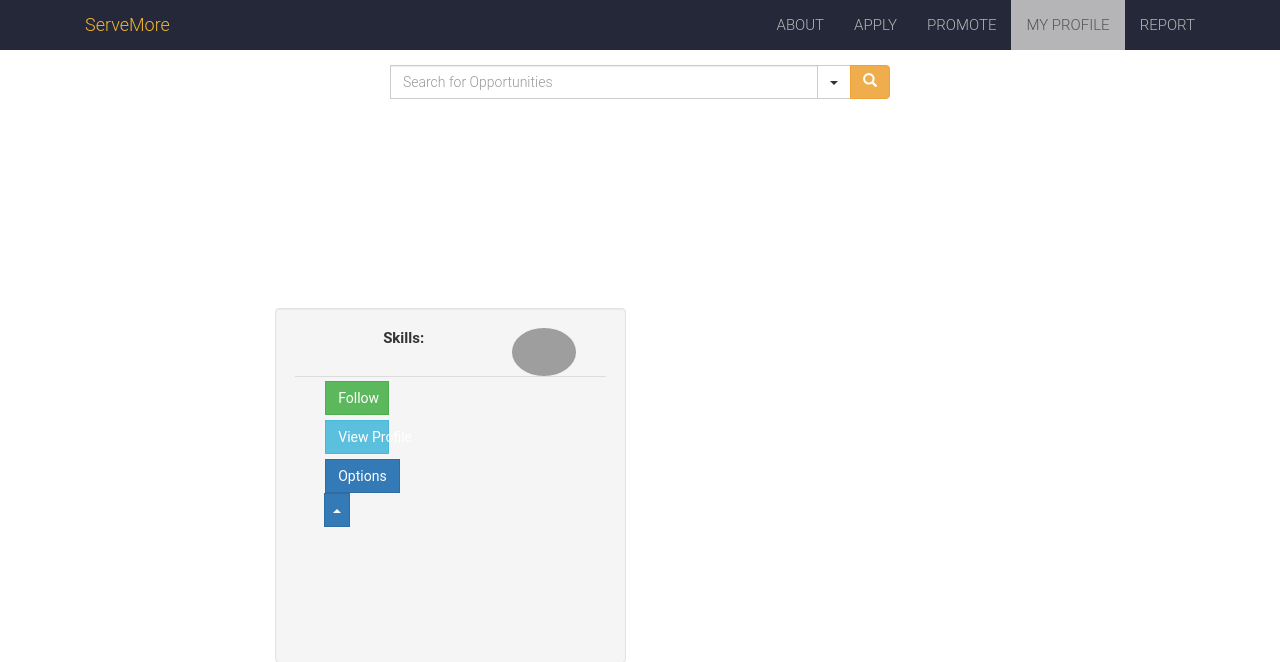
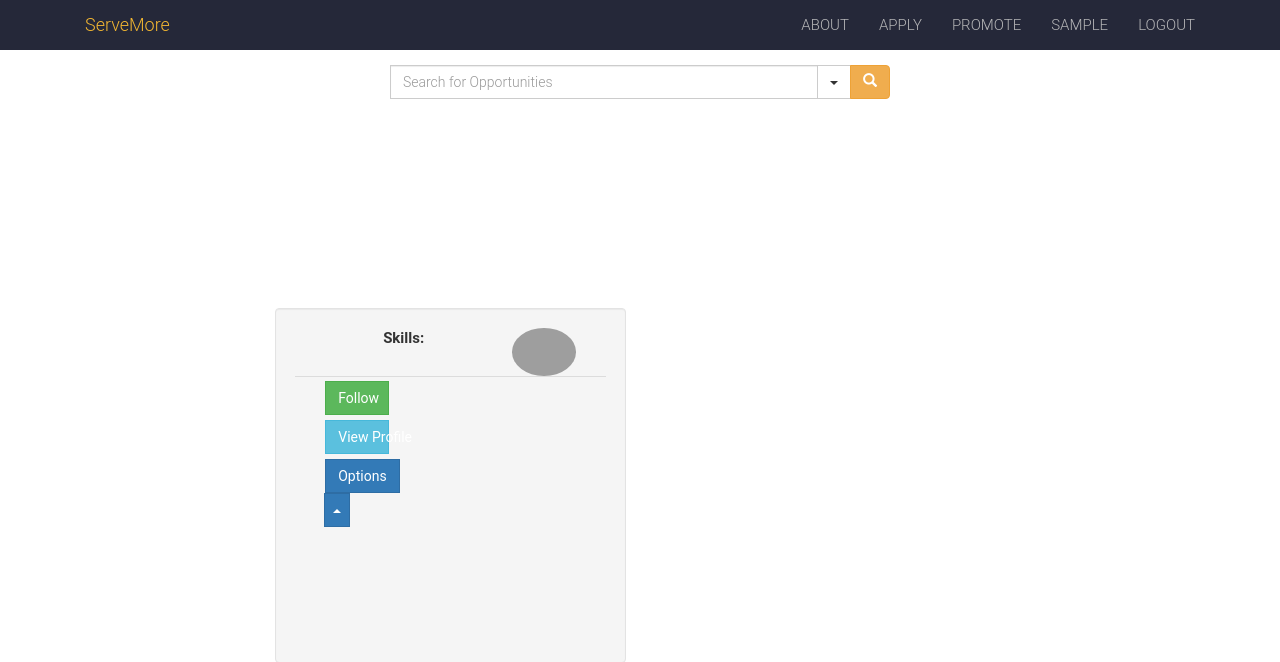
Before and after one commit to NoahWessel/serveMore, a PHP site: page /profile.php in a window 1280 px wide. Shown: the top 662 px of the page. Run offline with PHP 8.4, Linux system fonts and the light colour scheme; the visitor is signed in with stand-in values (Sample User, id 1); data that the repository does not hold is empty; some libraries are stand-ins or nearby versions; grey boxes are pictures that could not be loaded.

Commit message:
dynamic navbar

```diff
--- a/profile.php
+++ b/profile.php
@@ -37,11 +37,17 @@
 
          	<div class="collapse navbar-collapse">
            		<ul class="nav navbar-nav navbar-right">
-               		<li><a href="about.html">ABOUT</a></li>
-               		<li><a href="apply.html">APPLY</a></li>
-               		<li><a href="promote.html">PROMOTE</a></li>
-               		<li class="active"><a href="profile.php">MY PROFILE</a></li>
-               		<li><a href="report.html">REPORT</a></li>
+                            <li><a href="about.html">ABOUT</a></li>
+                            <li><a href='apply.html'>APPLY</a></li>
+                            <li><a href='promote.html'>PROMOTE</a></li>
+
+                            <?php
+                                $uName = strtoupper($_SESSION['userName']);
+                                echo "<li><a href='profile.php'>$uName</a></li>";
+                            ?>
+
+                            <li><a href='index.php?logout'>LOGOUT</a></li>
+                            <!--<li><a href="report.html">REPORT</a></li>-->
            		</ul>
          	</div>
 		</div>
```
